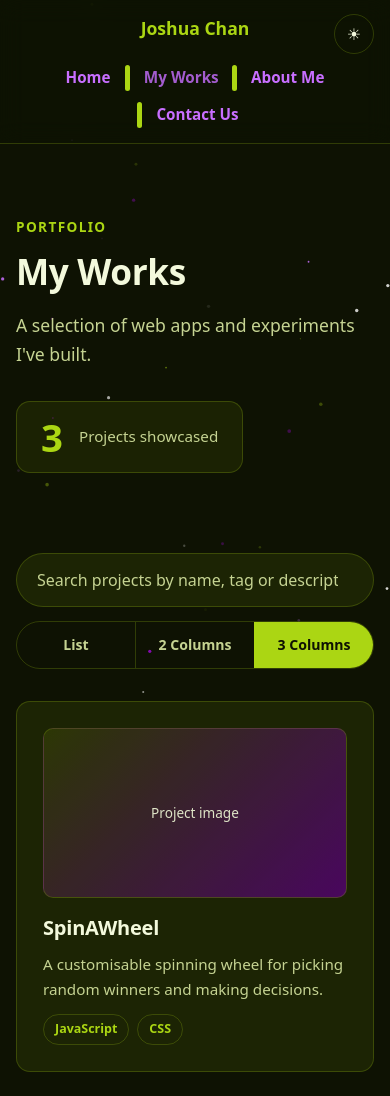
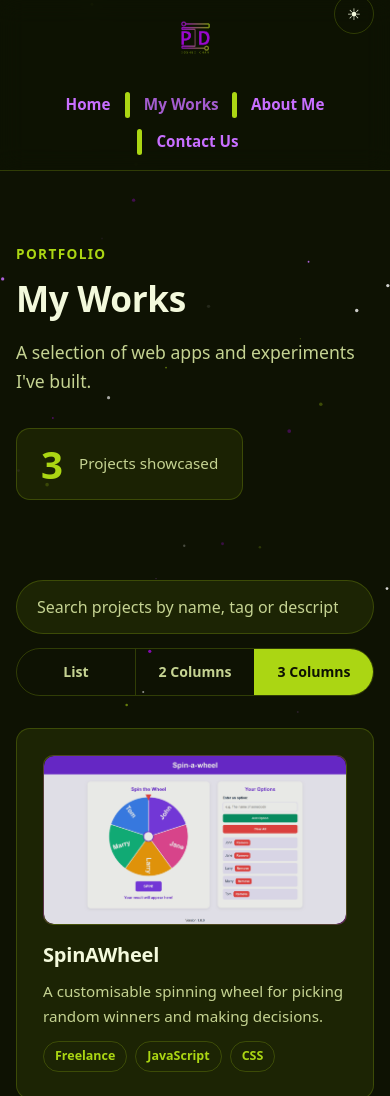
Before and after one commit to JoshuaChan2024/My-Portfolio-Website, a plain HTML site: page works.html in a window 390 px wide. Shown: the top 1096 px of the page. Drawn offline with Linux system fonts and the light colour scheme; a web font is replaced by a local one.

Commit message:
modified:   about.html 	modified:   contact.html 	new file:   images/Logo.png 	new file:   images/SpinAWheel.png 	modified:   index.html 	renamed:    project-sample.html -> project-pages/project-sample.html 	renamed:    spinawheel.html -> project-pages/spinawheel.html 	modified:   styles.css 	modified:   works.html

```diff
--- a/styles.css
+++ b/styles.css
@@ -176,8 +176,8 @@ h3 { font-size: 1.25rem; font-weight: 600; }
   height: var(--nav-height);
   display: flex;
   align-items: center;
-  justify-content: space-between;
-  gap: 16px;
+  justify-content: center;
+  gap: 24px;
 }
 
 .logo {
@@ -185,6 +185,18 @@ h3 { font-size: 1.25rem; font-weight: 600; }
   font-size: 1.1rem;
   text-decoration: none;
   color: var(--accent);
+  flex: 0 0 auto;
+  display: flex;
+  align-items: center;
+}
+
+.logo img.logo {
+  display: block;
+  width: auto;
+  height: auto;
+  max-width: 180px;
+  max-height: calc(var(--nav-height) - -25px);
+  object-fit: contain;
 }
 
 .nav-links {
@@ -235,6 +247,10 @@ h3 { font-size: 1.25rem; font-weight: 600; }
 }
 
 .theme-toggle {
+  position: absolute;
+  right: 0;
+  top: 50%;
+  transform: translateY(-50%);
   background: none;
   border: 1px solid var(--border);
   color: var(--text);
@@ -459,6 +475,14 @@ h3 { font-size: 1.25rem; font-weight: 600; }
   color: var(--text);
   font-size: 0.85rem;
   opacity: 0.9;
+  overflow: hidden;
+}
+
+.card-thumb img {
+  width: 100%;
+  height: 100%;
+  object-fit: cover;
+  border-radius: inherit;
 }
 
 .tags {
@@ -705,7 +729,8 @@ footer .container {
     flex-wrap: wrap;
     justify-content: center;
   }
-  .logo { width: 100%; text-align: center; }
+  .logo { width: 100%; justify-content: center; text-align: center; }
+  .logo img.logo { max-height: 48px; }
   .nav-links { width: 100%; justify-content: center; flex-wrap: wrap; }
   .nav-links li a { padding: 6px 14px; font-size: 0.95rem; }
   .nav-links li + li::before { height: 26px; width: 5px; }
--- a/works.html
+++ b/works.html
@@ -19,7 +19,7 @@
 
   <header class="nav">
     <div class="container nav-inner">
-      <a href="index.html" class="logo">Joshua Chan</a>
+      <a href="index.html" class="logo" aria-label="Joshua Chan home"><img class="logo" src="images/Logo.png" alt="Joshua Chan"></a>
       <ul class="nav-links">
         <li><a href="index.html" data-page-link="home">Home</a></li>
         <li><a href="works.html" data-page-link="works">My Works</a></li>
@@ -60,11 +60,12 @@
         <div class="grid" id="project-grid" data-layout="three">
           <!-- PROJECT CARD: copy one card to add a project.
                Change the name, description and tags. The page link goes in href. -->
-          <a href="spinawheel.html" class="card">
-            <div class="card-thumb">Project image</div>
+          <a href="project-pages/spinawheel.html" class="card">
+            <div class="card-thumb"><img src="images/SpinAWheel.png" alt="SpinAWheel project preview"></div>
             <h3>SpinAWheel</h3>
             <p>A customisable spinning wheel for picking random winners and making decisions.</p>
             <div class="tags">
+              <span class="tag">Freelance</span>
               <span class="tag">JavaScript</span>
               <span class="tag">CSS</span>
             </div>
```
Also changed, not shown: about.html (+1 -1 lines), contact.html (+1 -1 lines), index.html (+1 -1 lines), project-pages/project-sample.html (renamed from spinawheel.html, +10 -10 lines), project-pages/spinawheel.html (renamed from project-sample.html, +10 -10 lines), images/Logo.png (added), images/SpinAWheel.png (added).
